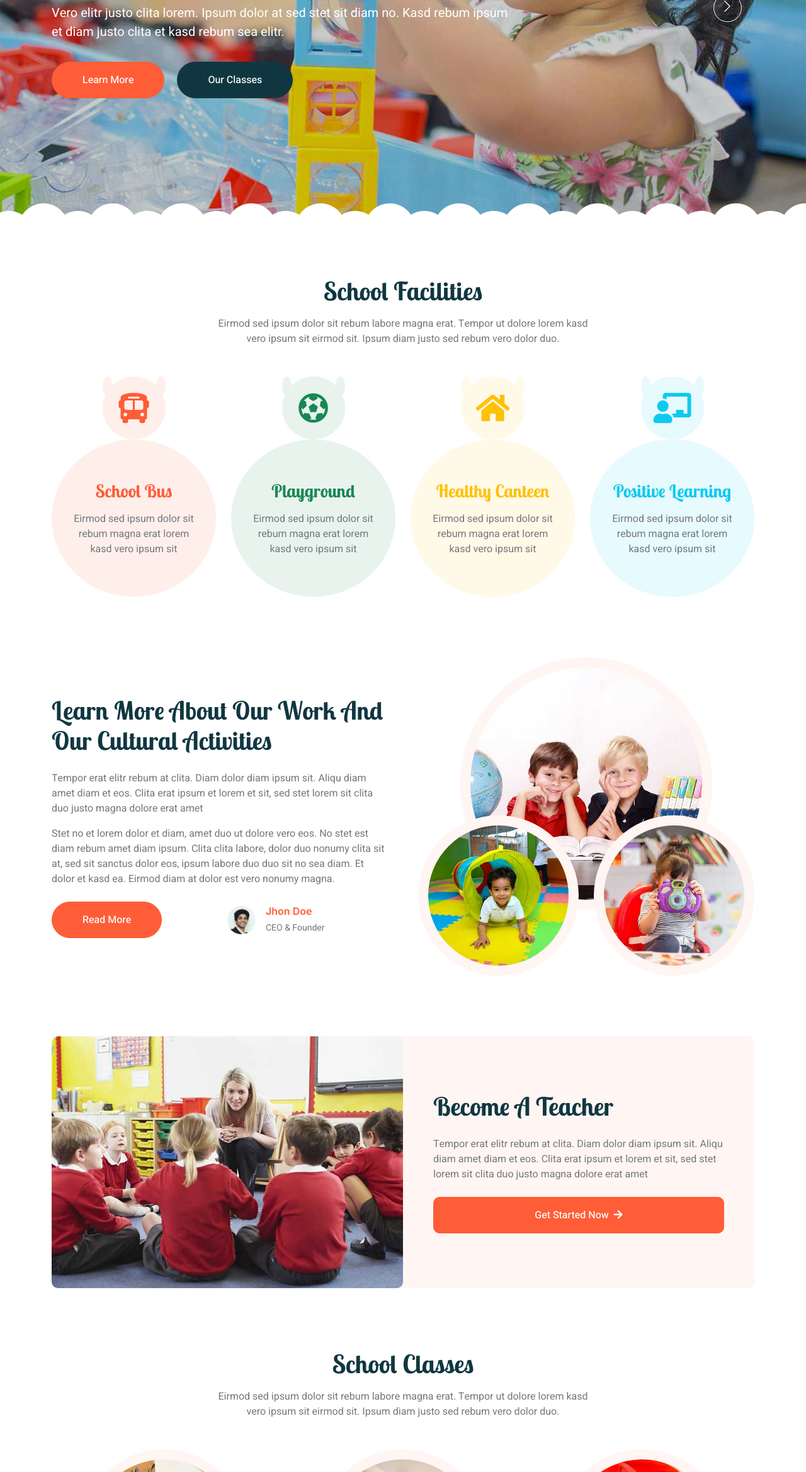
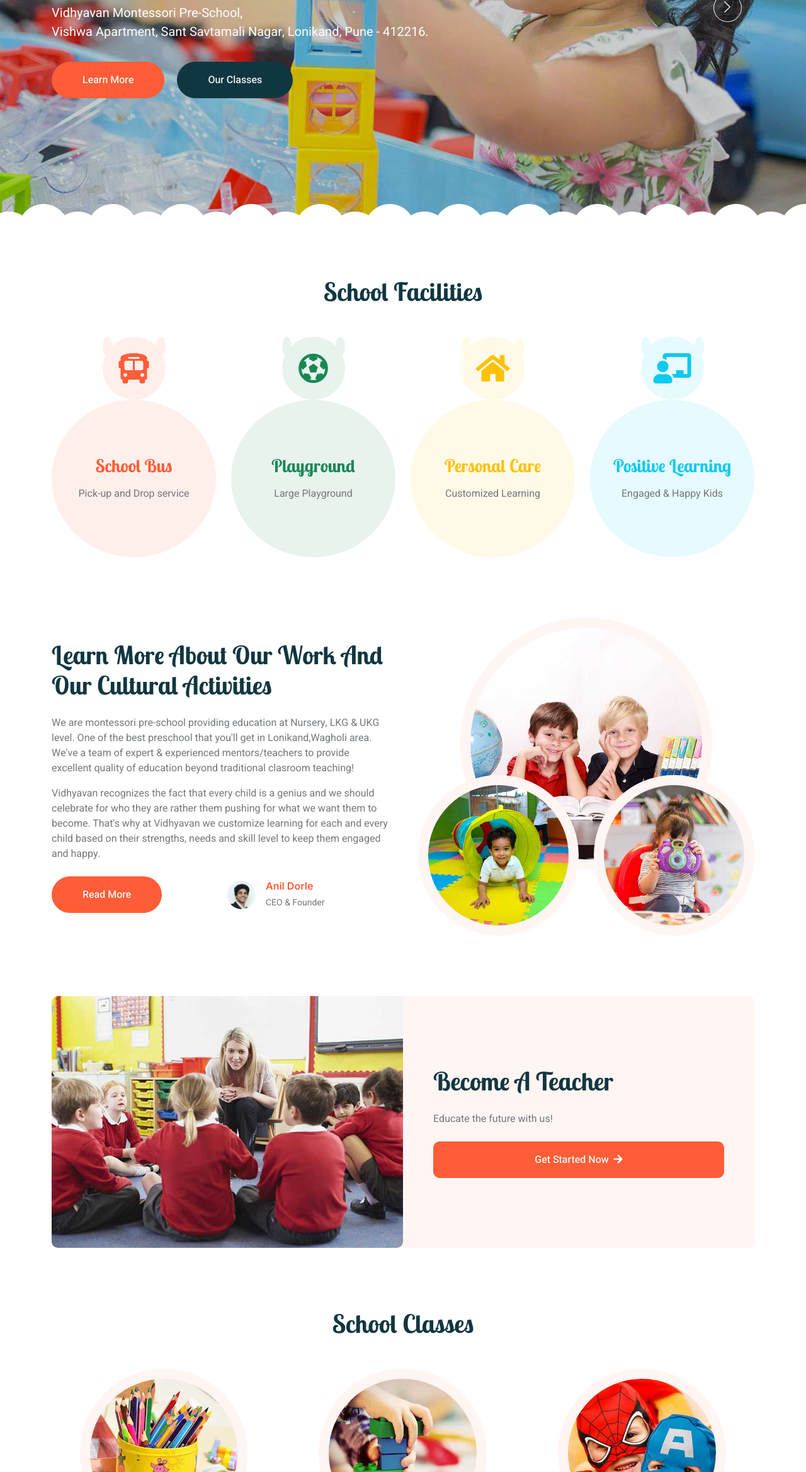
Before and after one commit to vaibhavv62/vaibhavv62.github.io, a plain HTML site: page index.html in a window 1280 px wide. Shown: the part 462-2800 px from the top of the page at 63% size. Drawn offline with nearby package versions, Linux system fonts and the light colour scheme.

Commit message:
Add files via upload

```diff
--- a/index.html
+++ b/index.html
@@ -3,7 +3,7 @@
 
 <head>
     <meta charset="utf-8">
-    <title>Kider - Preschool Website Template</title>
+    <title>Vidhyavan - Montessori Preschool</title>
     <meta content="width=device-width, initial-scale=1.0" name="viewport">
     <meta content="" name="keywords">
     <meta content="" name="description">
@@ -45,7 +45,7 @@
         <!-- Navbar Start -->
         <nav class="navbar navbar-expand-lg bg-white navbar-light sticky-top px-4 px-lg-5 py-lg-0">
             <a href="index.html" class="navbar-brand">
-                <h1 class="m-0 text-primary"><i class="fa fa-book-reader me-3"></i>Kider</h1>
+                <h1 class="m-0" style="color:deeppink; font-size:xx-large;"><img src="img/VidhyavanLogoWithoutBackground.png" width="75" height="75"></img>     Vidhyavan Montessori Pre-School</h1>
             </a>
             <button type="button" class="navbar-toggler" data-bs-toggle="collapse" data-bs-target="#navbarCollapse">
                 <span class="navbar-toggler-icon"></span>
@@ -84,7 +84,8 @@
                             <div class="row justify-content-start">
                                 <div class="col-10 col-lg-8">
                                     <h1 class="display-2 text-white animated slideInDown mb-4">The Best Kindergarten School For Your Child</h1>
-                                    <p class="fs-5 fw-medium text-white mb-4 pb-2">Vero elitr justo clita lorem. Ipsum dolor at sed stet sit diam no. Kasd rebum ipsum et diam justo clita et kasd rebum sea elitr.</p>
+                                    <p class="fs-5 fw-medium text-white mb-4 pb-2">Vidhyavan Montessori Pre-School,<br>Vishwa Apartment, Sant Savtamali Nagar, Lonikand, Pune - 412216.</p>
+                                    <!-- <p class="fs-5 fw-medium text-white mb-4 pb-2">Vishwa Apartment, Sant Savtamali Nagar, Lonikand, Pune - 412216.</p> -->
                                     <a href="" class="btn btn-primary rounded-pill py-sm-3 px-sm-5 me-3 animated slideInLeft">Learn More</a>
                                     <a href="" class="btn btn-dark rounded-pill py-sm-3 px-sm-5 animated slideInRight">Our Classes</a>
                                 </div>
@@ -98,8 +99,8 @@
                         <div class="container">
                             <div class="row justify-content-start">
                                 <div class="col-10 col-lg-8">
-                                    <h1 class="display-2 text-white animated slideInDown mb-4">Make A Brighter Future For Your Child</h1>
-                                    <p class="fs-5 fw-medium text-white mb-4 pb-2">Vero elitr justo clita lorem. Ipsum dolor at sed stet sit diam no. Kasd rebum ipsum et diam justo clita et kasd rebum sea elitr.</p>
+                                    <h1 class="display-2 text-white animated slideInDown mb-4">Make A Brighter Future For Your Child With-</h1>
+                                    <p class="fs-5 fw-medium text-white mb-4 pb-2">Vidhyavan Montessori Pre-School,<br>Vishwa Apartment, Sant Savtamali Nagar, Lonikand, Pune - 412216.</p>
                                     <a href="" class="btn btn-primary rounded-pill py-sm-3 px-sm-5 me-3 animated slideInLeft">Learn More</a>
                                     <a href="" class="btn btn-dark rounded-pill py-sm-3 px-sm-5 animated slideInRight">Our Classes</a>
                                 </div>
@@ -117,7 +118,7 @@
             <div class="container">
                 <div class="text-center mx-auto mb-5 wow fadeInUp" data-wow-delay="0.1s" style="max-width: 600px;">
                     <h1 class="mb-3">School Facilities</h1>
-                    <p>Eirmod sed ipsum dolor sit rebum labore magna erat. Tempor ut dolore lorem kasd vero ipsum sit eirmod sit. Ipsum diam justo sed rebum vero dolor duo.</p>
+                    <!-- <p>Eirmod sed ipsum dolor sit rebum labore magna erat. Tempor ut dolore lorem kasd vero ipsum sit eirmod sit. Ipsum diam justo sed rebum vero dolor duo.</p> -->
                 </div>
                 <div class="row g-4">
                     <div class="col-lg-3 col-sm-6 wow fadeInUp" data-wow-delay="0.1s">
@@ -129,7 +130,7 @@
                             </div>
                             <div class="facility-text bg-primary">
                                 <h3 class="text-primary mb-3">School Bus</h3>
-                                <p class="mb-0">Eirmod sed ipsum dolor sit rebum magna erat lorem kasd vero ipsum sit</p>
+                                <p class="mb-0">Pick-up and Drop service</p>
                             </div>
                         </div>
                     </div>
@@ -142,7 +143,7 @@
                             </div>
                             <div class="facility-text bg-success">
                                 <h3 class="text-success mb-3">Playground</h3>
-                                <p class="mb-0">Eirmod sed ipsum dolor sit rebum magna erat lorem kasd vero ipsum sit</p>
+                                <p class="mb-0">Large Playground</p>
                             </div>
                         </div>
                     </div>
@@ -154,8 +155,8 @@
                                 <span class="bg-warning"></span>
                             </div>
                             <div class="facility-text bg-warning">
-                                <h3 class="text-warning mb-3">Healthy Canteen</h3>
-                                <p class="mb-0">Eirmod sed ipsum dolor sit rebum magna erat lorem kasd vero ipsum sit</p>
+                                <h3 class="text-warning mb-3">Personal Care</h3>
+                                <p class="mb-0">Customized Learning</p>
                             </div>
                         </div>
                     </div>
@@ -168,7 +169,7 @@
                             </div>
                             <div class="facility-text bg-info">
                                 <h3 class="text-info mb-3">Positive Learning</h3>
-                                <p class="mb-0">Eirmod sed ipsum dolor sit rebum magna erat lorem kasd vero ipsum sit</p>
+                                <p class="mb-0">Engaged & Happy Kids</p>
                             </div>
                         </div>
                     </div>
@@ -184,8 +185,8 @@
                 <div class="row g-5 align-items-center">
                     <div class="col-lg-6 wow fadeInUp" data-wow-delay="0.1s">
                         <h1 class="mb-4">Learn More About Our Work And Our Cultural Activities</h1>
-                        <p>Tempor erat elitr rebum at clita. Diam dolor diam ipsum sit. Aliqu diam amet diam et eos. Clita erat ipsum et lorem et sit, sed stet lorem sit clita duo justo magna dolore erat amet</p>
-                        <p class="mb-4">Stet no et lorem dolor et diam, amet duo ut dolore vero eos. No stet est diam rebum amet diam ipsum. Clita clita labore, dolor duo nonumy clita sit at, sed sit sanctus dolor eos, ipsum labore duo duo sit no sea diam. Et dolor et kasd ea. Eirmod diam at dolor est vero nonumy magna.</p>
+                        <p>We are montessori pre-school providing education at Nursery, LKG & UKG level. One of the best preschool that you'll get in Lonikand,Wagholi area. We've a team of expert & experienced mentors/teachers to provide excellent quality of education beyond traditional clasroom teaching!</p>
+                        <p class="mb-4">Vidhyavan recognizes the fact that every child is a genius and we should celebrate for who they are rather them pushing for what we want them to become. That's why at Vidhyavan we customize learning for each and every child based on their strengths, needs and skill level to keep them engaged and happy.</p>
                         <div class="row g-4 align-items-center">
                             <div class="col-sm-6">
                                 <a class="btn btn-primary rounded-pill py-3 px-5" href="">Read More</a>
@@ -194,7 +195,7 @@
                                 <div class="d-flex align-items-center">
                                     <img class="rounded-circle flex-shrink-0" src="img/user.jpg" alt="" style="width: 45px; height: 45px;">
                                     <div class="ms-3">
-                                        <h6 class="text-primary mb-1">Jhon Doe</h6>
+                                        <h6 class="text-primary mb-1">Anil Dorle</h6>
                                         <small>CEO & Founder</small>
                                     </div>
                                 </div>
@@ -233,9 +234,7 @@
                         <div class="col-lg-6 wow fadeIn" data-wow-delay="0.5s">
                             <div class="h-100 d-flex flex-column justify-content-center p-5">
                                 <h1 class="mb-4">Become A Teacher</h1>
-                                <p class="mb-4">Tempor erat elitr rebum at clita. Diam dolor diam ipsum sit. Aliqu diam amet diam et eos.
-                                    Clita erat ipsum et lorem et sit, sed stet lorem sit clita duo justo magna dolore erat amet
-                                </p>
+                                <p class="mb-4">Educate the future with us!</p>
                                 <a class="btn btn-primary py-3 px-5" href="">Get Started Now<i class="fa fa-arrow-right ms-2"></i></a>
                             </div>
                         </div>
@@ -251,7 +250,7 @@
             <div class="container">
                 <div class="text-center mx-auto mb-5 wow fadeInUp" data-wow-delay="0.1s" style="max-width: 600px;">
                     <h1 class="mb-3">School Classes</h1>
-                    <p>Eirmod sed ipsum dolor sit rebum labore magna erat. Tempor ut dolore lorem kasd vero ipsum sit eirmod sit. Ipsum diam justo sed rebum vero dolor duo.</p>
+                    <!-- <p>Eirmod sed ipsum dolor sit rebum labore magna erat. Tempor ut dolore lorem kasd vero ipsum sit eirmod sit. Ipsum diam justo sed rebum vero dolor duo.</p> -->
                 </div>
                 <div class="row g-4">
                     <div class="col-lg-4 col-md-6 wow fadeInUp" data-wow-delay="0.1s">
@@ -260,16 +259,16 @@
                                 <img class="img-fluid rounded-circle" src="img/classes-1.jpg" alt="">
                             </div>
                             <div class="bg-light rounded p-4 pt-5 mt-n5">
-                                <a class="d-block text-center h3 mt-3 mb-4" href="">Art & Drawing</a>
+                                <a class="d-block text-center h3 mt-3 mb-4" href="">Nursery</a>
                                 <div class="d-flex align-items-center justify-content-between mb-4">
                                     <div class="d-flex align-items-center">
-                                        <img class="rounded-circle flex-shrink-0" src="img/user.jpg" alt="" style="width: 45px; height: 45px;">
+                                        <img class="rounded-circle flex-shrink-0" src="img/testimonial-1.jpg" alt="" style="width: 45px; height: 45px;">
                                         <div class="ms-3">
-                                            <h6 class="text-primary mb-1">Jhon Doe</h6>
+                                            <h6 class="text-primary mb-1">Zurunge Ma'am</h6>
                                             <small>Teacher</small>
                                         </div>
                                     </div>
-                                    <span class="bg-primary text-white rounded-pill py-2 px-3" href="">$99</span>
+                                    <!-- <span class="bg-primary text-white rounded-pill py-2 px-3" href="">$99</span> -->
                                 </div>
                                 <div class="row g-1">
                                     <div class="col-4">
@@ -300,16 +299,16 @@
                                 <img class="img-fluid rounded-circle" src="img/classes-2.jpg" alt="">
                             </div>
                             <div class="bg-light rounded p-4 pt-5 mt-n5">
-                                <a class="d-block text-center h3 mt-3 mb-4" href="">Color Management</a>
+                                <a class="d-block text-center h3 mt-3 mb-4" href="">L.K.G.</a>
                                 <div class="d-flex align-items-center justify-content-between mb-4">
                                     <div class="d-flex align-items-center">
-                                        <img class="rounded-circle flex-shrink-0" src="img/user.jpg" alt="" style="width: 45px; height: 45px;">
+                                        <img class="rounded-circle flex-shrink-0" src="img/testimonial-1.jpg" alt="" style="width: 45px; height: 45px;">
                                         <div class="ms-3">
-                                            <h6 class="text-primary mb-1">Jhon Doe</h6>
+                                            <h6 class="text-primary mb-1">Dorle Ma'am</h6>
                                             <small>Teacher</small>
                                         </div>
                                     </div>
-                                    <span class="bg-primary text-white rounded-pill py-2 px-3" href="">$99</span>
+                                    <!-- <span class="bg-primary text-white rounded-pill py-2 px-3" href="">$99</span> -->
                                 </div>
                                 <div class="row g-1">
                                     <div class="col-4">
@@ -340,12 +339,12 @@
                                 <img class="img-fluid rounded-circle" src="img/classes-3.jpg" alt="">
                             </div>
                             <div class="bg-light rounded p-4 pt-5 mt-n5">
-                                <a class="d-block text-center h3 mt-3 mb-4" href="">Athletic & Dance</a>
+                                <a class="d-block text-center h3 mt-3 mb-4" href="">U.K.G.</a>
                                 <div class="d-flex align-items-center justify-content-between mb-4">
                                     <div class="d-flex align-items-center">
-                                        <img class="rounded-circle flex-shrink-0" src="img/user.jpg" alt="" style="width: 45px; height: 45px;">
+                                        <img class="rounded-circle flex-shrink-0" src="img/testimonial-1.jpg" alt="" style="width: 45px; height: 45px;">
                                         <div class="ms-3">
-                                            <h6 class="text-primary mb-1">Jhon Doe</h6>
+                                            <h6 class="text-primary mb-1">Dorle Ma'am</h6>
                                             <small>Teacher</small>
                                         </div>
                                     </div>
@@ -374,7 +373,7 @@
                             </div>
                         </div>
                     </div>
-                    <div class="col-lg-4 col-md-6 wow fadeInUp" data-wow-delay="0.1s">
+                    <!-- <div class="col-lg-4 col-md-6 wow fadeInUp" data-wow-delay="0.1s">
                         <div class="classes-item">
                             <div class="bg-light rounded-circle w-75 mx-auto p-3">
                                 <img class="img-fluid rounded-circle" src="img/classes-4.jpg" alt="">
@@ -493,7 +492,7 @@
                                 </div>
                             </div>
                         </div>
-                    </div>
+                    </div> -->
                 </div>
             </div>
         </div>
@@ -564,8 +563,7 @@
             <div class="container">
                 <div class="text-center mx-auto mb-5 wow fadeInUp" data-wow-delay="0.1s" style="max-width: 600px;">
                     <h1 class="mb-3">Popular Teachers</h1>
-                    <p>Eirmod sed ipsum dolor sit rebum labore magna erat. Tempor ut dolore lorem kasd vero ipsum sit
-                        eirmod sit. Ipsum diam justo sed rebum vero dolor duo.</p>
+                    <!-- <p>Eirmod sed ipsum dolor sit rebum labore magna erat. Tempor ut dolore lorem kasd vero ipsum sit eirmod sit. Ipsum diam justo sed rebum vero dolor duo.</p> -->
                 </div>
                 <div class="row g-4">
                     <div class="col-lg-4 col-md-6 wow fadeInUp" data-wow-delay="0.1s">
@@ -669,9 +667,11 @@
                 <div class="row g-5">
                     <div class="col-lg-3 col-md-6">
                         <h3 class="text-white mb-4">Get In Touch</h3>
-                        <p class="mb-2"><i class="fa fa-map-marker-alt me-3"></i>123 Street, New York, USA</p>
-                        <p class="mb-2"><i class="fa fa-phone-alt me-3"></i>+012 345 67890</p>
-                        <p class="mb-2"><i class="fa fa-envelope me-3"></i>info@example.com</p>
+                        <p class="mb-2"><i class="fa fa-map-marker-alt me-3"></i>Vishwa Apartment, Sant Savtamali Nagar, <br>Lonikand, Pune - 412216.</p>
+                        <p class="mb-2"><i class="fa fa-phone-alt me-3"></i><a href="tel:+919112824008">+91 91128 24008</a></p>
+                        <p class="mb-2"><i class="fa fa-phone-alt me-3"></i><a href="tel:+919226711681">+91 92267 11681</a></p>
+                        <p class="mb-2"><i class="fa fa-envelope me-3"></i><a href="mailto:vidhyavan.pune@gmail.com">vidhyavan.pune@gmail.com</a></p>
+                        <!-- style="color:#889ba0;" -->
                         <div class="d-flex pt-2">
                             <a class="btn btn-outline-light btn-social" href=""><i class="fab fa-twitter"></i></a>
                             <a class="btn btn-outline-light btn-social" href=""><i class="fab fa-facebook-f"></i></a>
@@ -724,11 +724,8 @@
                 <div class="copyright">
                     <div class="row">
                         <div class="col-md-6 text-center text-md-start mb-3 mb-md-0">
-                            &copy; <a class="border-bottom" href="#">Your Site Name</a>, All Right Reserved.
-
-							<!--/*** This template is free as long as you keep the footer author’s credit link/attribution link/backlink. If you'd like to use the template without the footer author’s credit link/attribution link/backlink, you can purchase the Credit Removal License from "https://htmlcodex.com/credit-removal". Thank you for your support. ***/-->
-							Designed By <a class="border-bottom" href="https://htmlcodex.com">HTML Codex</a>
-                            <br>Distributed By: <a class="border-bottom" href="https://themewagon.com" target="_blank">ThemeWagon</a>
+                            &copy; 2022 <a class="border-bottom" href="https://valentius.io/">Valentius</a>, All Right Reserved.
+							<br>Designed By <a class="border-bottom" href="https://valentius.io/">Valentius</a>
                         </div>
                         <div class="col-md-6 text-center text-md-end">
                             <div class="footer-menu">
```
Also changed, not shown: 404.html (+9 -9 lines), about.html (+9 -9 lines), appointment.html (+9 -9 lines), call-to-action.html (+9 -9 lines), classes.html (+9 -9 lines), contact.html (+10 -9 lines), facility.html (+10 -9 lines), team.html (+9 -9 lines), testimonial.html (+9 -9 lines).
